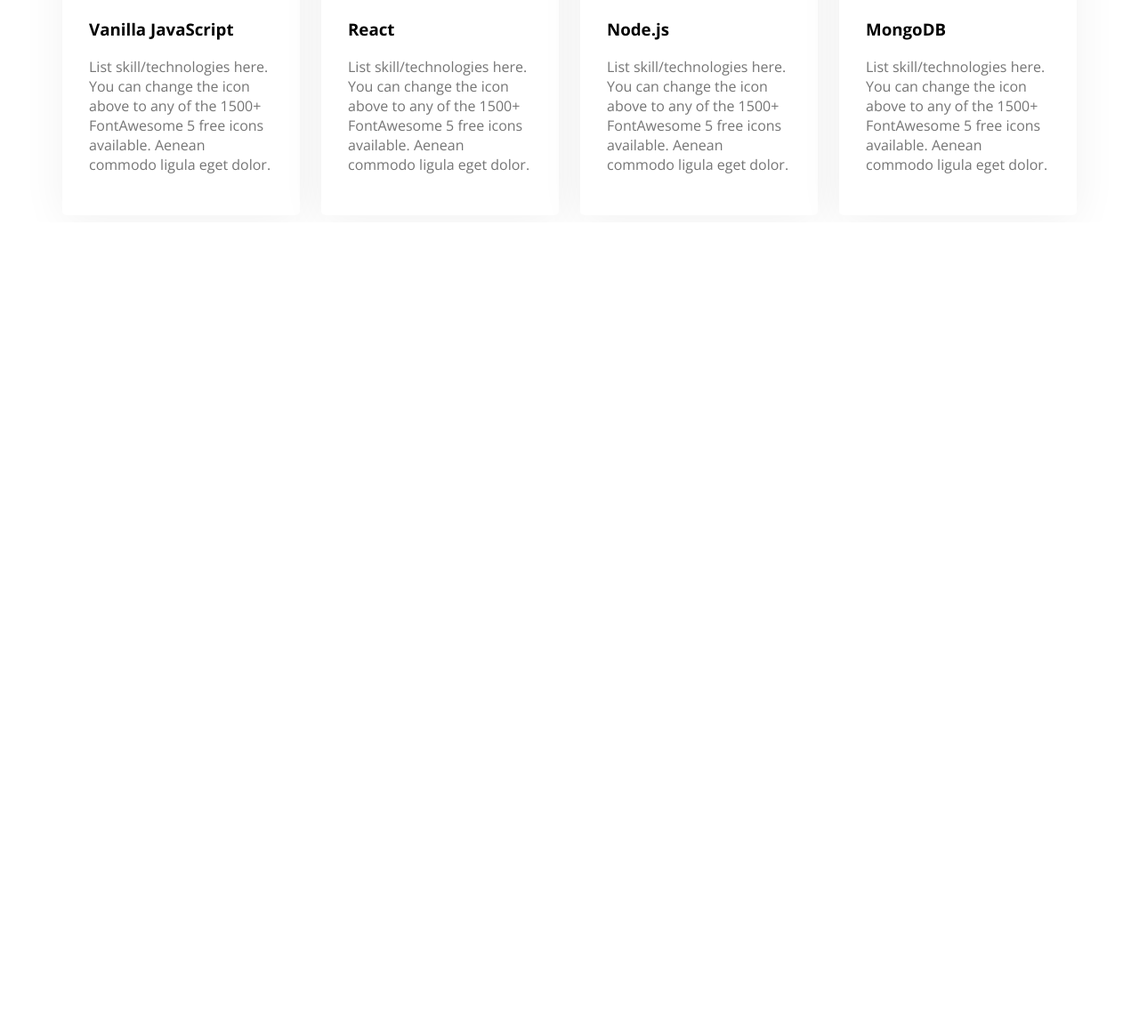
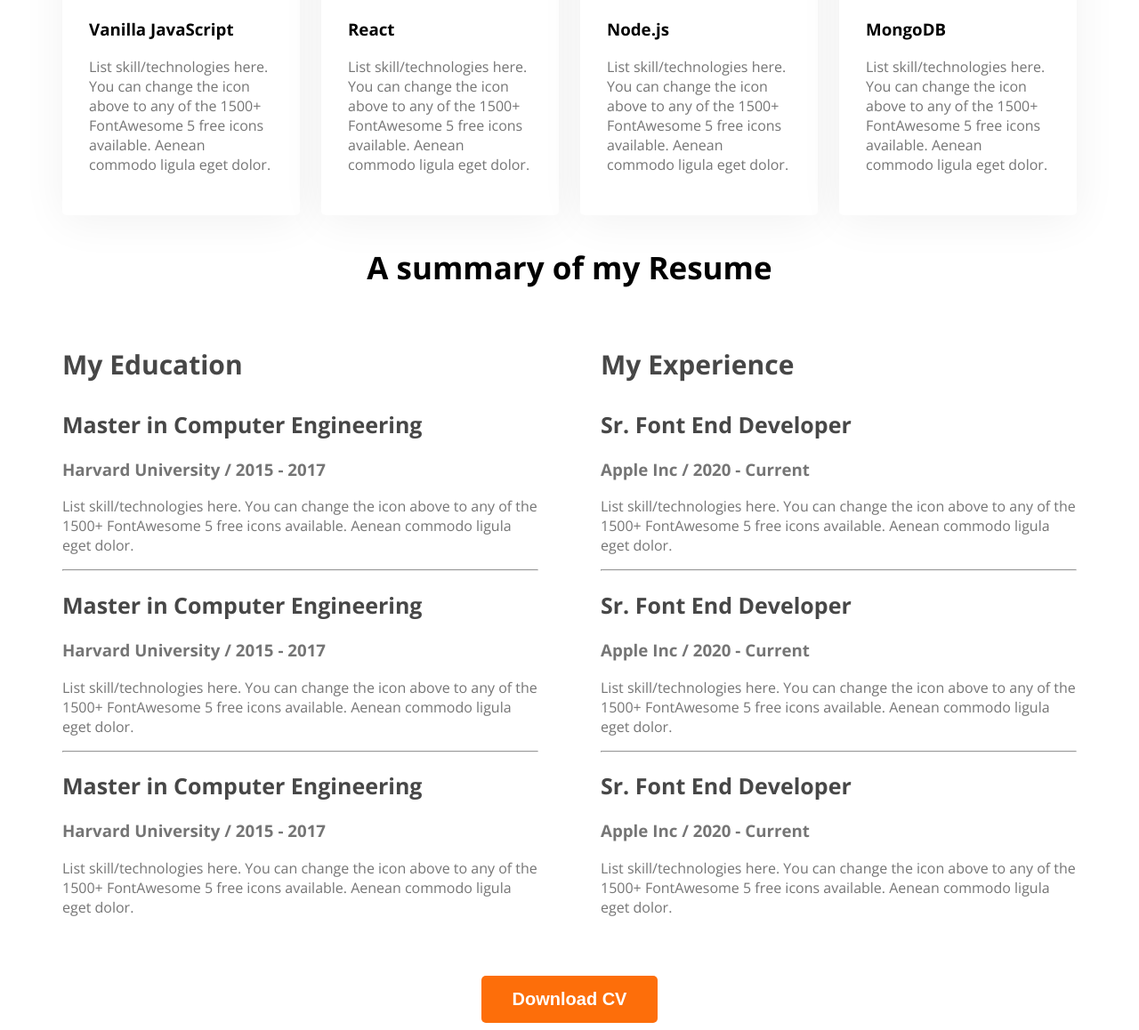
Before and after one commit to EkramHossainFahad/webdeveloper-portfolio, a plain HTML site: page index.html in a window 1280 px wide. Shown: the part 1928-3086 px from the top of the page at 89% size. Before the commit the page ends 2178 px from the top, so only its background shows below. Drawn offline with nearby package versions, Linux system fonts and the light colour scheme.

Commit message:
added resume section

```diff
--- a/index.html
+++ b/index.html
@@ -1,5 +1,6 @@
 <!DOCTYPE html>
 <html lang="en">
+
 <head>
     <meta charset="UTF-8">
     <meta name="viewport" content="width=device-width, initial-scale=1.0">
@@ -9,6 +10,7 @@
     <link href="https://fonts.googleapis.com/css2?family=Open+Sans:wght@400;700;800&display=swap" rel="stylesheet">
     <link rel="stylesheet" href="styles/portfolio.css">
 </head>
+
 <body>
     <header class="header">
         <nav>
@@ -21,9 +23,10 @@
         </nav>
         <div class="banner">
             <div class="banner-content">
-                <h3 class="banner-greeting">Hi, I  am</h3>
+                <h3 class="banner-greeting">Hi, I am</h3>
                 <h1 class="banner-title">Ekram Hossain Fahad</h1>
-                <p class="banner-discription">Shot what able cold new see hold.Friendly as an betrayed formerly he. Morning because as to society behaved moments.</p>
+                <p class="banner-discription">Shot what able cold new see hold.Friendly as an betrayed formerly he.
+                    Morning because as to society behaved moments.</p>
                 <button class="btn-primary btn-cv">Download CV</button>
                 <button class="btn-primary">Contact</button>
             </div>
@@ -35,7 +38,10 @@
         <section class="about">
             <h3 class="section-title">About Me</h3>
             <p class="section-discription">
-                I, m a designer & developer with a passion for web design. I enjoy developing simple, clean and slick websites that provide real value to the end user. Thousands of clients have procured exceptional resulfs while working with me. Delivering work within time and budget which meets clients requirements in our mata.
+                I, m a designer & developer with a passion for web design. I enjoy developing simple, clean and slick
+                websites that provide real value to the end user. Thousands of clients have procured exceptional resulfs
+                while working with me. Delivering work within time and budget which meets clients requirements in our
+                mata.
             </p>
             <div class="about-info-container">
                 <div class="about-info">
@@ -62,35 +68,41 @@
         <section>
             <h3 class="section-title">What I do</h3>
             <p id="what-i-do-description" class="section-description">
-                I have more than 10 years experience building software for clients all over the world. Below is a quick overview of my main technical skill sets and technologies i use. Want to find out more about my experience? Check out my online resume and project portfolio.
+                I have more than 10 years experience building software for clients all over the world. Below is a quick
+                overview of my main technical skill sets and technologies i use. Want to find out more about my
+                experience? Check out my online resume and project portfolio.
             </p>
             <div class="skills-container">
                 <div class="skill">
                     <img src="images/icons/js.png" alt="">
                     <h3 class="skill-title">Vanilla JavaScript</h3>
                     <p class="skill-description">
-                        List skill/technologies here. You can change the icon above to any of the 1500+ FontAwesome 5 free icons available. Aenean commodo ligula eget dolor.
+                        List skill/technologies here. You can change the icon above to any of the 1500+ FontAwesome 5
+                        free icons available. Aenean commodo ligula eget dolor.
                     </p>
                 </div>
                 <div class="skill">
                     <img src="images/icons/react.png" alt="">
                     <h3 class="skill-title">React</h3>
                     <p class="skill-description">
-                        List skill/technologies here. You can change the icon above to any of the 1500+ FontAwesome 5 free icons available. Aenean commodo ligula eget dolor.
+                        List skill/technologies here. You can change the icon above to any of the 1500+ FontAwesome 5
+                        free icons available. Aenean commodo ligula eget dolor.
                     </p>
                 </div>
                 <div class="skill">
                     <img src="images/icons/nodejs.png" alt="">
                     <h3 class="skill-title">Node.js</h3>
                     <p class="skill-description">
-                        List skill/technologies here. You can change the icon above to any of the 1500+ FontAwesome 5 free icons available. Aenean commodo ligula eget dolor.
+                        List skill/technologies here. You can change the icon above to any of the 1500+ FontAwesome 5
+                        free icons available. Aenean commodo ligula eget dolor.
                     </p>
                 </div>
                 <div class="skill">
                     <img src="images/icons/mongo.png" alt="">
                     <h3 class="skill-title">MongoDB</h3>
                     <p class="skill-description">
-                        List skill/technologies here. You can change the icon above to any of the 1500+ FontAwesome 5 free icons available. Aenean commodo ligula eget dolor.
+                        List skill/technologies here. You can change the icon above to any of the 1500+ FontAwesome 5
+                        free icons available. Aenean commodo ligula eget dolor.
                     </p>
                 </div>
             </div>
@@ -98,6 +110,73 @@
 
         <!-- Resume Section -->
         <section>
+            <h3 class="section-title">A summary of my Resume</h3>
+            <div class="resume-container">
+                <div class="resume-column">
+                    <h3 class="resume-column-title">My Education</h3>
+
+                    <div class="resume-item">
+                        <h2 class="resume-item-title">Master in Computer Engineering</h2>
+                        <h3 class="resume-item-institute">Harvard University / 2015 - 2017</h3>
+                        <p class="resume-item-description">
+                            List skill/technologies here. You can change the icon above
+                            to any of the 1500+ FontAwesome 5 free icons available. Aenean commodo ligula eget dolor.
+                        </p>
+                    </div>
+                    <hr>
+                    <div class="resume-item">
+                        <h2 class="resume-item-title">Master in Computer Engineering</h2>
+                        <h3 class="resume-item-institute">Harvard University / 2015 - 2017</h3>
+                        <p class="resume-item-description">
+                            List skill/technologies here. You can change the icon above
+                            to any of the 1500+ FontAwesome 5 free icons available. Aenean commodo ligula eget dolor.
+                        </p>
+                    </div>
+                    <hr>
+                    <div class="resume-item">
+                        <h2 class="resume-item-title">Master in Computer Engineering</h2>
+                        <h3 class="resume-item-institute">Harvard University / 2015 - 2017</h3>
+                        <p class="resume-item-description">
+                            List skill/technologies here. You can change the icon above
+                            to any of the 1500+ FontAwesome 5 free icons available. Aenean commodo ligula eget dolor.
+                        </p>
+                    </div>
+                </div>
+                <div class="resume-column">
+                    <h3 class="resume-column-title">My Experience</h3>
+
+                    <div class="resume-item">
+                        <h2 class="resume-item-title">Sr. Font End Developer</h2>
+                        <h3 class="resume-item-institute">Apple Inc / 2020 - Current</h3>
+                        <p class="resume-item-description">
+                            List skill/technologies here. You can change the icon above
+                            to any of the 1500+ FontAwesome 5 free icons available. Aenean commodo ligula eget dolor.
+                        </p>
+                    </div>
+                    <hr>
+                    <div class="resume-item">
+                        <h2 class="resume-item-title">Sr. Font End Developer</h2>
+                        <h3 class="resume-item-institute">Apple Inc / 2020 - Current</h3>
+                        <p class="resume-item-description">
+                            List skill/technologies here. You can change the icon above
+                            to any of the 1500+ FontAwesome 5 free icons available. Aenean commodo ligula eget dolor.
+                        </p>
+                    </div>
+                    <hr>
+                    <div class="resume-item">
+                        <h2 class="resume-item-title">Sr. Font End Developer</h2>
+                        <h3 class="resume-item-institute">Apple Inc / 2020 - Current</h3>
+                        <p class="resume-item-description">
+                            List skill/technologies here. You can change the icon above
+                            to any of the 1500+ FontAwesome 5 free icons available. Aenean commodo ligula eget dolor.
+                        </p>
+                    </div>
+                </div>
+            </div>
+            <div class="download-cv">
+                <button class="btn-primary">Download CV</button>
+            </div>
+
 
         </section>
 
@@ -106,4 +185,5 @@
 
     </footer>
 </body>
+
 </html>
--- a/styles/portfolio.css
+++ b/styles/portfolio.css
@@ -106,6 +106,14 @@ nav a {
 }
 
 /* Main Section Styles */
+main {
+    max-width: 1140px;
+    margin: 0 auto;
+}
+
+.main section {
+    margin-top: 130px;
+}
 
 /* About Section Styles */
 .about {
@@ -113,11 +121,6 @@ nav a {
     border-radius: 10px;
     background: #FFF8F3;
     margin: 130px 0px;
-}
-
-main {
-    max-width: 1140px;
-    margin: 0 auto;
 }
 
 .about-info-container {
@@ -161,3 +164,30 @@ main {
 .skill-description {
     color: #757575;
 }
+
+/* Resume column styles */
+.resume-column-title {
+    color: #474747;
+    font-size: 30px;
+    font-weight: 700;
+}
+
+.resume-container {
+    display: flex;
+    gap: 70px;
+}
+
+.resume-item-title {
+    color: #474747;
+    font-size: 25px;
+    font-weight: 700;
+}
+
+.resume-item-institute,
+.resume-item-description {
+    color: #757575;
+}
+.download-cv{
+    text-align: center;
+    margin-top: 50px;
+}
```
